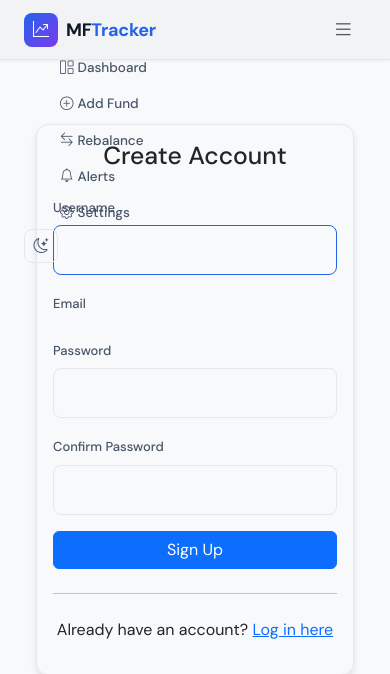
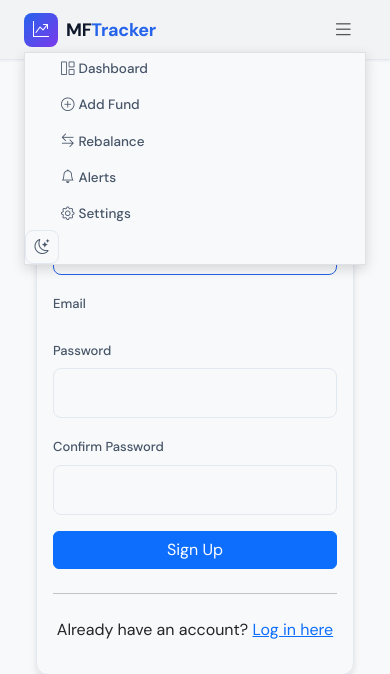
Before and after one commit to akhilvp07/mftracker, a Django app: page /accounts/signup/ in a window 390 px wide, after a click that opens the changed part. Shown: the top 674 px of the page. Run offline with Django 5.2, Linux system fonts and the light colour scheme.

Commit message:
Fix mobile menu transparent background issue
- Add critical inline CSS with !important for mobile menu
- Force background color for both light and dark modes
- Add border and shadow for better visibility
- Update CSS version to v15

```diff
--- a/templates/base/base.html
+++ b/templates/base/base.html
@@ -15,7 +15,7 @@
   <link rel="preconnect" href="https://fonts.gstatic.com" crossorigin>
 
   <!-- Critical CSS first -->
-  <link href="{% static 'css/main.css' %}?v=14" rel="stylesheet">
+  <link href="{% static 'css/main.css' %}?v=15" rel="stylesheet">
 
   <!-- External CSS with async loading -->
   <link href="https://cdn.jsdelivr.net/npm/bootstrap@5.3.2/dist/css/bootstrap.min.css" rel="stylesheet" media="print" onload="this.media='all'">
@@ -74,6 +74,19 @@
     }
     [data-theme="dark"] .breadcrumb-item.active {
       color: #d4d4d4 !important;
+    }
+
+    /* Fix mobile menu background - critical */
+    @media (max-width: 991.98px) {
+      .navbar-collapse {
+        background-color: #f8f9fa !important;
+        border: 1px solid #dee2e6 !important;
+        box-shadow: 0 4px 12px rgba(0,0,0,0.15) !important;
+      }
+      [data-theme="dark"] .navbar-collapse {
+        background-color: #1a1a1a !important;
+        border-color: #404040 !important;
+      }
     }
   </style>
 
```
